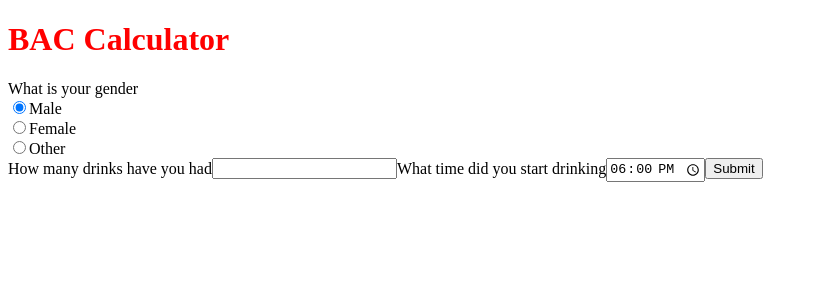
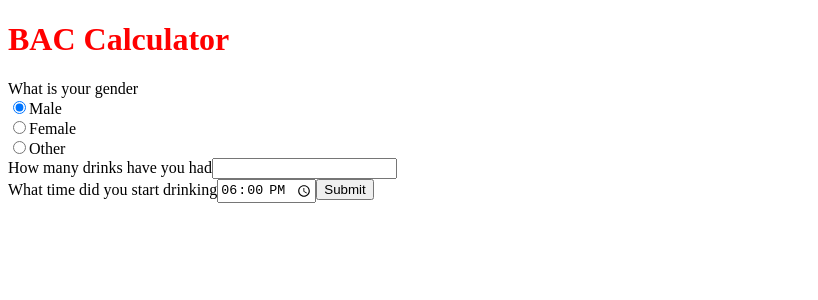
Before and after one commit to joshuasearle/bac-calc, a React app: page / in a window 1280 px wide. Shown: the top 300 px of the page, without its empty margins (0-818 px from the left). Built offline with nearby package versions, Linux system fonts and the light colour scheme.

Commit message:
Factor out drinks picking

```diff
--- a/src/App.tsx
+++ b/src/App.tsx
@@ -1,25 +1,28 @@
 import React, { useState } from 'react';
 
 import GenderPicker from './components/GenderPicker';
+import DrinksPicker from './components/DrinksPicker';
 
 import { time, gender } from './types';
 
 const App: React.FC = () => {
-  const [standardCount, setStandardsCount] = useState(0);
+  const title: string = 'BAC Calculator';
+
+  const [drinksCount, setDrinksCount] = useState(0);
   const [gender, setGender] = useState<gender>('male');
   const [drinkingStartTime, setDrinkingStartTime] = useState<time>({
     hours: 18,
     minutes: 0,
   });
 
-  const standardCountChangeHandler = (e: any) => {
+  const drinksCountChangeHandler = (e: any) => {
     // Convert to number
     const value = +e.target.value;
     // If not a number, return
-    if (isNaN(value)) return setStandardsCount(0);
+    if (isNaN(value)) return setDrinksCount(0);
     // If less than zero, return
-    if (value < 0) return setStandardsCount(0);
-    setStandardsCount(value);
+    if (value < 0) return setDrinksCount(0);
+    setDrinksCount(value);
   };
 
   const genderChangeHandler = (e: any) => {
@@ -49,20 +52,16 @@ const App: React.FC = () => {
 
   return (
     <>
-      <h1>BAC Calculator</h1>
+      <h1>{title}</h1>
       <GenderPicker
         currentGender={gender}
         genderChangeHandler={genderChangeHandler}
       />
+      <DrinksPicker
+        drinksCount={drinksCount}
+        drinksCountChangeHandler={drinksCountChangeHandler}
+      />
       <div>
-        <label>How many drinks have you had</label>
-        <input
-          type='number'
-          // Display zero as empty string
-          value={standardCount === 0 ? '' : standardCount}
-          onChange={standardCountChangeHandler}
-        ></input>
-
         <label>What time did you start drinking</label>
         <input
           type='time'
--- /dev/null
+++ b/src/components/DrinksPicker.tsx
@@ -0,0 +1,25 @@
+import React from 'react';
+
+interface DrinksPickerProps {
+  drinksCount: number;
+  drinksCountChangeHandler: any;
+}
+
+const DrinksPicker: React.FC<DrinksPickerProps> = ({
+  drinksCount,
+  drinksCountChangeHandler,
+}) => {
+  return (
+    <div>
+      <label>How many drinks have you had</label>
+      <input
+        type='number'
+        // Display zero as empty string
+        value={drinksCount === 0 ? '' : drinksCount}
+        onChange={drinksCountChangeHandler}
+      ></input>
+    </div>
+  );
+};
+
+export default DrinksPicker;
```
